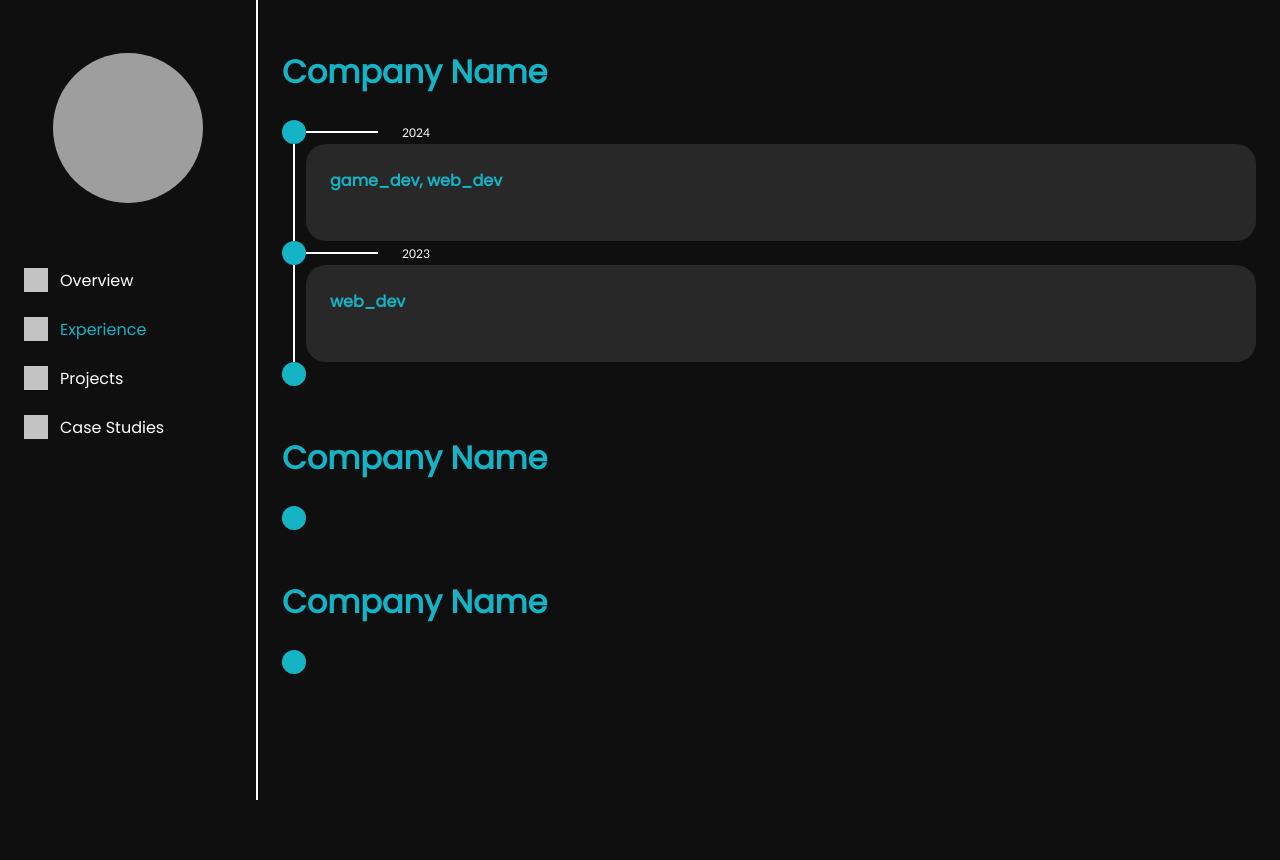
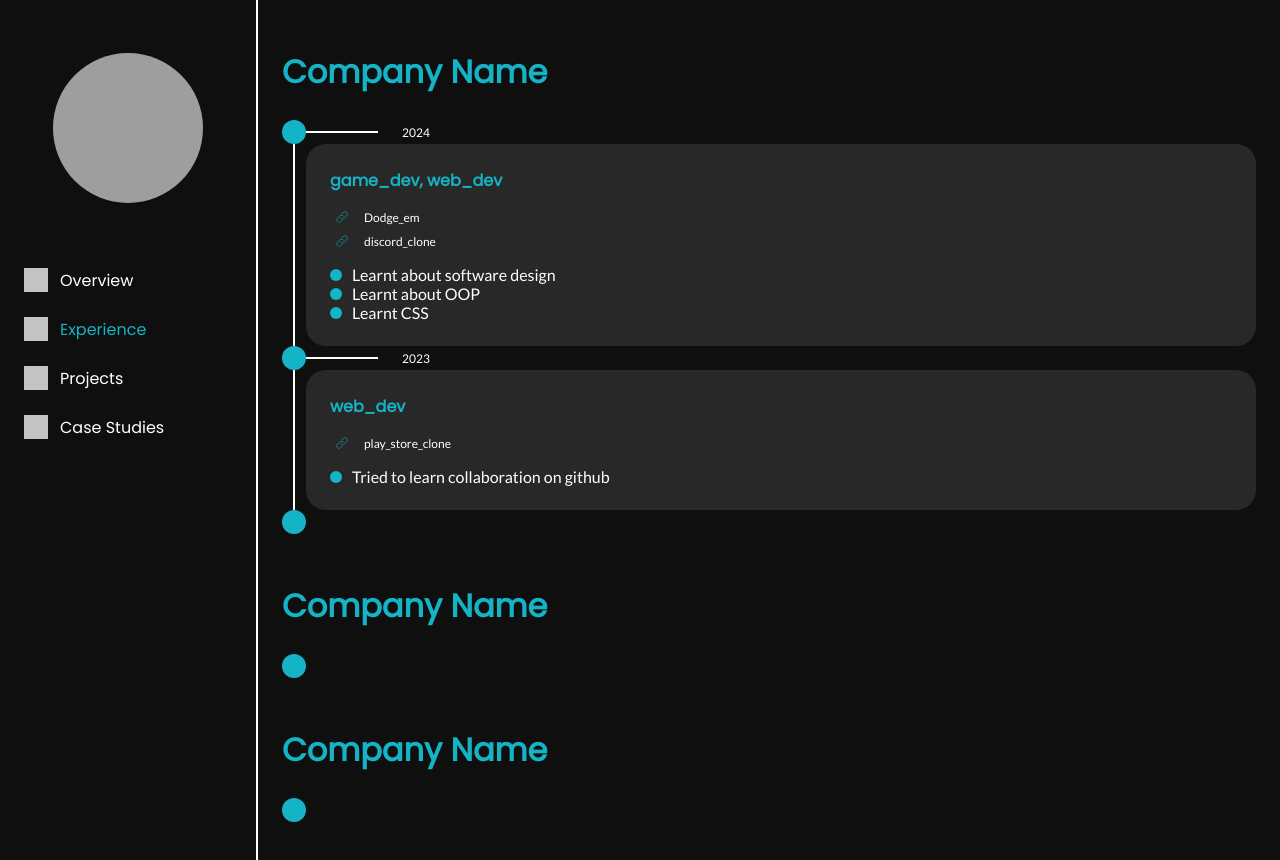
Before and after one commit to ChuzaWick420/Dashboard, a React (Vite) app: page /experience in a window 1280 px wide. Shown: the top 860 px of the page. Before the commit the page ends 800 px from the top, so only its background shows below. Built offline with nearby package versions, Linux system fonts and the light colour scheme; grey boxes are pictures that could not be loaded.

Commit message:
1st container can now display data correctly

```diff
--- a/src/pages/experience/experience.jsx
+++ b/src/pages/experience/experience.jsx
@@ -92,7 +92,23 @@ function Experience() {
               {
                 "year": 2024,
                 "roles": ["game_dev", "web_dev"],
-                "projects": []
+                "projects": [
+                    {
+                        "name": "Dodge_em",
+                        "url": "https://github.com/waseem087/Dodge-em",
+                        "overview": [
+                            "Learnt about software design",
+                            "Learnt about OOP"
+                        ]
+                    },
+                    {
+                        "name": "discord_clone",
+                        "url": "https://github.com/ChuzaWick420/discord_clone",
+                        "overview": [
+                            "Learnt CSS"
+                        ]
+                    }
+                ]
               }
             ]
           },
@@ -156,6 +172,43 @@ function Experience() {
         joinings.sort((a, b)=>{return (b - a);});
         // leaves.sort((a, b)=>{return (b - a);});
 
+        let ProjectsLinks = (props) => {
+            let links = [];
+            for (let i = 0; i < props.links.length; i++) {
+                links.push(
+                    <li key={i}>
+                        <a href={props.links[i]["url"]} target="_blank">
+                            <div className="list_item_container">
+                                <svg xmlns="http://www.w3.org/2000/svg" width="24" height="24"><path d="M14.851 11.923c-.179-.641-.521-1.246-1.025-1.749-1.562-1.562-4.095-1.563-5.657 0l-4.998 4.998c-1.562 1.563-1.563 4.095 0 5.657 1.562 1.563 4.096 1.561 5.656 0l3.842-3.841.333.009c.404 0 .802-.04 1.189-.117l-4.657 4.656c-.975.976-2.255 1.464-3.535 1.464-1.28 0-2.56-.488-3.535-1.464-1.952-1.951-1.952-5.12 0-7.071l4.998-4.998c.975-.976 2.256-1.464 3.536-1.464 1.279 0 2.56.488 3.535 1.464.493.493.861 1.063 1.105 1.672l-.787.784zm-5.703.147c.178.643.521 1.25 1.026 1.756 1.562 1.563 4.096 1.561 5.656 0l4.999-4.998c1.563-1.562 1.563-4.095 0-5.657-1.562-1.562-4.095-1.563-5.657 0l-3.841 3.841-.333-.009c-.404 0-.802.04-1.189.117l4.656-4.656c.975-.976 2.256-1.464 3.536-1.464 1.279 0 2.56.488 3.535 1.464 1.951 1.951 1.951 5.119 0 7.071l-4.999 4.998c-.975.976-2.255 1.464-3.535 1.464-1.28 0-2.56-.488-3.535-1.464-.494-.495-.863-1.067-1.107-1.678l.788-.785z"/></svg>
+                                <p>{props.links[i]["display_text"]}</p>
+                            </div>
+                        </a>
+                    </li>
+                );
+            }
+
+            return links;
+
+        };
+
+        let ProjectsOverview = (props) => {
+
+            let overviews = [];
+
+            for (let i = 0; i < props.overviews.length; i++) {
+                overviews.push(
+                    <li key={i}>
+                        <div className="list_item_container">
+                            <div className="bullet"></div>
+                            <p>{props.overviews[i]}</p>
+                        </div>
+                    </li>
+                );
+            }
+
+            return overviews;
+        };
+
         let TimeLineCard = (props)=>{
             return (
                 <div className="timeline_card_container">
@@ -163,10 +216,10 @@ function Experience() {
                     <div className="timeline_card">
                         <h3>{props.header}</h3>
                         <ul className="projects">
-                            {projectsList}
+                            <ProjectsLinks links={props.links} />
                         </ul>
                         <ul className="experience_points">
-                            {experienceList}
+                            <ProjectsOverview overviews={props.content} />
                         </ul>
                     </div>
                 </div>
@@ -207,21 +260,36 @@ function Experience() {
 
                 let roles_count = props.roles.length;
 
-                for (let i = 0; i < roles_count; i++){
-                    role_list += props.roles[i];
-                    if (i + 1 == roles_count)
+                for (let j = 0; j < roles_count; j++){
+                    role_list += props.roles[j];
+                    if (j + 1 == roles_count)
                         role_list += "";
                     else
                         role_list += ", ";
                 }
 
+                let links_list = [];
+                let overview_list = [];
+
+                let num_of_projects = props.projects.length;
+
+                for (let j = 0; j < num_of_projects; j++) {
+                    links_list.push({
+                        "display_text": props.projects[j]["name"],
+                        "url": props.projects[j]["url"]
+                    });
+                    overview_list.push(props.projects[j]["overview"]);
+                }
+
                 return (
                     <div className="timeline">
                         <TimeLineHistory date={props.year} />
-                        <TimeLineCard header={role_list} links={[]} content={[]} />
+                        <TimeLineCard header={role_list} links={links_list} content={overview_list.flat()} />
                     </div>
                 );
             };
+
+            // let breaking_year = -1;
 
             if (i == 0) {
                 //go through all companies
@@ -244,8 +312,10 @@ function Experience() {
                     let current_year = timeline[j]["year"];
                     let joining = data[company_index]["joinings"];
 
-                    if (current_year < joining[joining.length - 1])
+                    if (current_year < joining[joining.length - 1]) {
+                        // breaking_year = current_year;
                         break;
+                    }
 
                     //push minor cards into current major card
                     minor_cards.push(
@@ -257,7 +327,6 @@ function Experience() {
             let TimeLineContainer = ()=>{
                 return (
                     <div className="timeline_container">
-                        {/* <TimeLine /> */}
                         {minor_cards}
                         <div className="bullet"></div>
                     </div>
```
